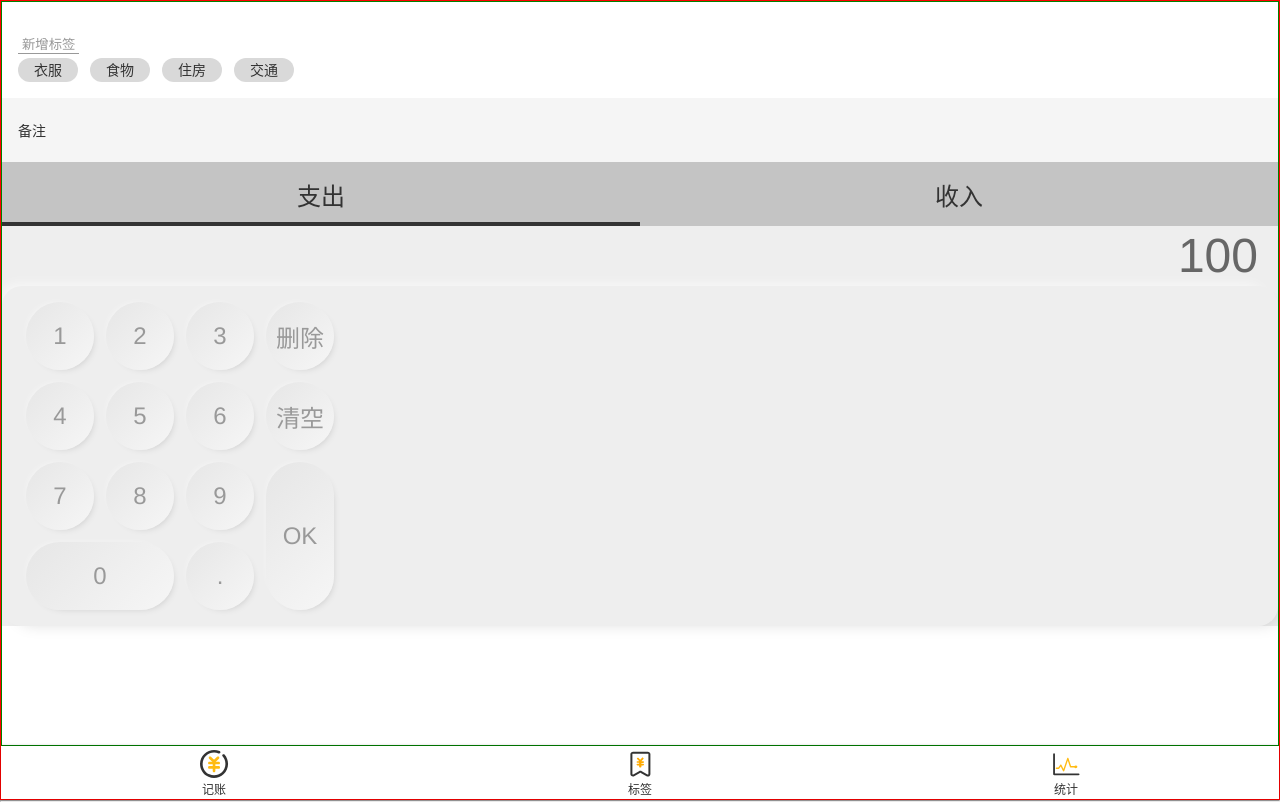
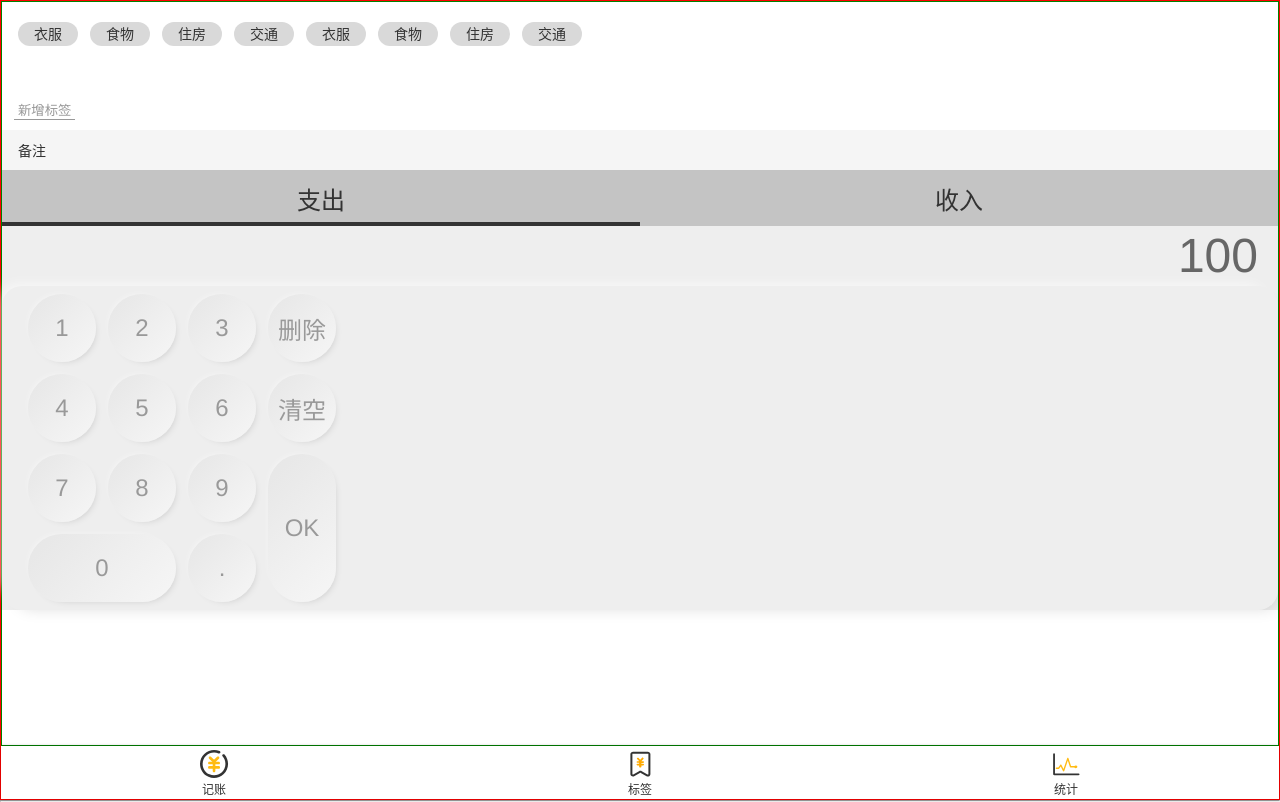
Before and after one commit to sherryYYX/money-code, a Vue app: page /#/ in a window 1280 px wide. Built offline with nearby package versions, Linux system fonts and the light colour scheme.

Commit message:
完成 Types 组件

```diff
--- a/src/components/Layout.vue
+++ b/src/components/Layout.vue
@@ -25,7 +25,6 @@
   height: 100vh;
   > .content{
     border: 1px solid green;
-    overflow: auto;
     flex-grow: 1;
   }
 }
--- /dev/null
+++ b/src/components/Money/Notes.vue
@@ -0,0 +1,41 @@
+<template>
+  <div>
+    <label class="notes">
+      <span class="name">备注</span>
+      <input type="text">
+    </label>
+  </div>
+</template>
+
+<script lang="ts">
+  import Vue from 'vue';
+  import {Component} from 'vue-property-decorator';
+
+  @Component
+  export default class Notes extends Vue {
+
+  }
+</script>
+
+<style lang="scss" scoped>
+  .notes {
+    font-size: 14px;
+    background: #f5f5f5;
+    padding-left: 16px;
+    display: flex;
+    align-items: center;
+
+    .name {
+      padding-right: 16px;
+    }
+
+    input {
+      height: 40px;
+      flex-grow: 1;
+      background: transparent;
+      border: none;
+      padding-right: 16px;
+    }
+  }
+
+</style>
--- /dev/null
+++ b/src/components/Money/NumberPad.vue
@@ -0,0 +1,80 @@
+<template>
+  <div class="numberPad">
+    <div class="output">100</div>
+    <div class="buttons">
+      <button style="grid-area: number-1">1</button>
+      <button style="grid-area: number-2">2</button>
+      <button style="grid-area: number-3">3</button>
+      <button style="grid-area: number-d">删除</button>
+      <button style="grid-area: number-4">4</button>
+      <button style="grid-area: number-5">5</button>
+      <button style="grid-area: number-6">6</button>
+      <button style="grid-area: number-s">清空</button>
+      <button style="grid-area: number-7">7</button>
+      <button style="grid-area: number-8">8</button>
+      <button style="grid-area: number-9">9</button>
+      <button style="grid-area: number-o" class="ok">OK</button>
+      <button style="grid-area: number-0" class="zero">0</button>
+      <button style="grid-area: number-p">.</button>
+    </div>
+  </div>
+</template>
+
+<script lang="ts">
+  import Vue from 'vue';
+  import {Component} from 'vue-property-decorator';
+
+  @Component
+  export default class NumberPad extends Vue {
+
+  }
+</script>
+
+<style lang="scss" scoped>
+  .numberPad {
+    background-color: #eee;
+    .output {
+      font-size: 48px;
+      font-family: Helvetica,serif ;
+      padding: 0 20px;
+      text-align: right;
+      color: #666;
+      line-height: 60px;
+    }
+    .buttons {
+      $button-width:80px;
+      $button-height:80px;
+
+      display: grid;
+      grid-template-areas:"number-1 number-2 number-3 number-d"
+      "number-4 number-5 number-6 number-s"
+      "number-7 number-8 number-9 number-o"
+      "number-0 number-0 number-p number-o";
+      grid-template-columns: repeat(4,$button-width);
+      grid-template-rows: repeat(4,$button-height);
+
+      box-shadow: -8px -8px 16px -10px rgba(255,255,255,1),8px 8px 16px -10px rgba(0,0,0,0.15);
+      padding: 2px 20px;
+      border-radius: 20px;
+      > button {
+        margin: 6px;
+        padding: 0;
+        border: 0;
+        display: block;
+        outline: none;
+        border-radius: calc(80px/2);
+        font-size: 24px;
+        font-family: Helvetica,serif;
+        font-weight: normal;
+        color: #999999;
+        background: linear-gradient(135deg,rgba(230,230,230,1) 0%,rgba(246,246,246,1) 100%);
+        box-shadow: -4px -4px 10px -8px rgba(255,255,255,1),4px 4px 10px -8px rgba(0,0,0, 0.3);
+        border: none;
+        &:active{
+          box-shadow: -4px -4px 10px -8px rgba(255,255,255,1) inset ,4px 4px 10px -8px rgba(0,0,0, 0.3) inset;
+          border: none;
+        }
+      }
+    }
+  }
+</style>
--- /dev/null
+++ b/src/components/Money/Tags.vue
@@ -0,0 +1,75 @@
+<template>
+  <div class="tags">
+    <ul class="current">
+      <li>衣服</li>
+      <li>食物</li>
+      <li>住房</li>
+      <li>交通</li>
+      <li>衣服</li>
+      <li>食物</li>
+      <li>住房</li>
+      <li>交通</li>
+    </ul>
+    <div class="new">
+      <button>新增标签</button>
+    </div>
+  </div>
+</template>
+
+<script lang="ts">
+  import Vue from 'vue';
+  import {Component} from 'vue-property-decorator';
+
+  @Component
+  export default class Tags extends Vue {
+
+  }
+</script>
+
+<style lang="scss" scoped>
+  @import "src/assets/style/helper";
+  .tags {
+    overflow-y: scroll;
+    font-size: 14px;
+    padding: 16px;
+    flex-grow: 1;
+    display: flex;
+    flex-direction: column;
+    min-height: 128px;
+    position: relative;
+    > .current {
+      display: flex;
+      flex-wrap: wrap;
+      > li {
+        $bg: #d9d9d9;
+        background: $bg;
+        $h: 24px;
+        height: $h;
+        line-height: $h;
+        border-radius: $h/2;
+        padding: 0 16px;
+        margin-right: 12px;
+        margin-top: 4px;
+        &.selected {
+          background: darken($bg, 50%);
+          color: white;
+        }
+      }
+    }
+    > .new {
+      padding-top: 16px;
+      button {
+        background: transparent;
+        border: none;
+        color: #999;
+        border-bottom: 1px solid;
+        padding: 0 4px;
+        position: absolute;
+        left: 12px;
+        bottom: 10px;
+
+      }
+    }
+  }
+
+</style>
--- /dev/null
+++ b/src/components/Money/Types.vue
@@ -0,0 +1,51 @@
+<template>
+  <div>
+    <ul class="types">
+      <li :class="type === '-' && 'selected' " @click="selectedType('-')">支出</li>
+      <li :class="type === '+' && 'selected' " @click="selectedType('+')">收入</li>
+    </ul>
+  </div>
+</template>
+
+<script lang="ts">
+  import Vue from 'vue';
+  import {Component, Prop} from 'vue-property-decorator';
+  @Component
+  export default class Types extends Vue{
+    @Prop(Number) xxx: number | undefined;
+    type = '-';
+    selectedType(type: string){
+      if(type !=='-' && type !== '+'){
+        throw new Error('type is unknown')
+      }
+      this.type=type;
+    }
+  }
+</script>
+
+<style lang="scss" scoped>
+  .types {
+    background: #c4c4c4;
+    display: flex;
+    text-align: center;
+    font-size: 24px;
+    > li {
+      width: 50%;
+      height: 56px;
+      display: flex;
+      justify-content: center;
+      align-items: center;
+      position: relative;
+      &.selected::after {
+        content: '';
+        position: absolute;
+        bottom: 0;
+        left: 0;
+        width: 100%;
+        height: 4px;
+        background: #333;
+      }
+    }
+  }
+
+</style>
--- a/src/views/money.vue
+++ b/src/views/money.vue
@@ -1,193 +1,30 @@
 <template>
   <Layout>
-    <div class="tags">
-      <ul class="current">
-        <li>衣服</li>
-        <li>食物</li>
-        <li>住房</li>
-        <li>交通</li>
-      </ul>
-      <div class="new">
-        <button>新增标签</button>
-      </div>
-    </div>
-
-    <div>
-      <label class="notes">
-        <span class="name">备注</span>
-        <input type="text">
-      </label>
-    </div>
-
-    <div>
-      <ul class="types">
-        <li class="selected">支出</li>
-        <li>收入</li>
-      </ul>
-    </div>
-
-    <div class="numberPad">
-      <div class="output">100</div>
-      <div class="buttons">
-        <button style="grid-area: number-1">1</button>
-        <button style="grid-area: number-2">2</button>
-        <button style="grid-area: number-3">3</button>
-        <button style="grid-area: number-d">删除</button>
-        <button style="grid-area: number-4">4</button>
-        <button style="grid-area: number-5">5</button>
-        <button style="grid-area: number-6">6</button>
-        <button style="grid-area: number-s">清空</button>
-        <button style="grid-area: number-7">7</button>
-        <button style="grid-area: number-8">8</button>
-        <button style="grid-area: number-9">9</button>
-        <button style="grid-area: number-o" class="ok">OK</button>
-        <button style="grid-area: number-0" class="zero">0</button>
-        <button style="grid-area: number-p">.</button>
-      </div>
-    </div>
-
-
-
+    <Tags></Tags>
+    <Notes></Notes>
+    <Types :xxx=" 12333 "></Types>
+    <NumberPad></NumberPad>
   </Layout>
 </template>
 
 <script lang="ts">
   import Vue from 'vue';
   import {Component} from 'vue-property-decorator';
-
-  @Component
+  import Tags from '@/components/Money/Tags.vue';
+  import Notes from '@/components/Money/Notes.vue';
+  import Types from '@/components/Money/Types.vue';
+  import NumberPad from '@/components/Money/NumberPad.vue';
+  @Component({
+    components: {NumberPad, Types, Notes, Tags}
+  })
   export default class Money extends Vue {
 
   }
 </script>
 
 <style lang="scss" scoped>
-  @import "src/assets/style/helper";
-  .tags {
-    font-size: 14px;
-    padding: 16px;
-    flex-grow: 1;
-    display: flex;
-    flex-direction: column-reverse;
-    > .current {
-      display: flex;
-      flex-wrap: wrap;
-      > li {
-        $bg: #d9d9d9;
-        background: $bg;
-        $h: 24px;
-        height: $h;
-        line-height: $h;
-        border-radius: $h/2;
-        padding: 0 16px;
-        margin-right: 12px;
-        margin-top: 4px;
-        &.selected {
-          background: darken($bg, 50%);
-          color: white;
-        }
-      }
-    }
-    > .new {
-      padding-top: 16px;
-      button {
-        background: transparent;
-        border: none;
-        color: #999;
-        border-bottom: 1px solid;
-        padding: 0 4px;
-      }
-    }
-  }
 
-  .notes {
-    font-size: 14px;
-    background: #f5f5f5;
-    padding-left: 16px;
-    display: flex;
-    align-items: center;
 
-    .name {
-      padding-right: 16px;
-    }
 
-    input {
-      height: 64px;
-      flex-grow: 1;
-      background: transparent;
-      border: none;
-      padding-right: 16px;
-    }
-  }
 
-  .types {
-    background: #c4c4c4;
-    display: flex;
-    text-align: center;
-    font-size: 24px;
-    > li {
-      width: 50%;
-      height: 64px;
-      display: flex;
-      justify-content: center;
-      align-items: center;
-      position: relative;
-      &.selected::after {
-        content: '';
-        position: absolute;
-        bottom: 0;
-        left: 0;
-        width: 100%;
-        height: 4px;
-        background: #333;
-      }
-    }
-  }
-
-  .numberPad {
-    background-color: #eee;
-    .output {
-      font-size: 48px;
-      font-family: Helvetica,serif ;
-      padding: 0 20px;
-      text-align: right;
-      color: #666;
-      line-height: 60px;
-    }
-    .buttons {
-      $button-width:80px;
-      $button-height:80px;
-
-      display: grid;
-      grid-template-areas:"number-1 number-2 number-3 number-d"
-          "number-4 number-5 number-6 number-s"
-          "number-7 number-8 number-9 number-o"
-          "number-0 number-0 number-p number-o";
-      grid-template-columns: repeat(4,$button-width);
-      grid-template-rows: repeat(4,$button-height);
-
-      box-shadow: -8px -8px 16px -10px rgba(255,255,255,1),8px 8px 16px -10px rgba(0,0,0,0.15);
-      padding: 10px 18px;
-      border-radius: 20px;
-      > button {
-        margin: 6px;
-        padding: 0;
-        border: 0;
-        display: block;
-        outline: none;
-        border-radius: calc(80px/2);
-        font-size: 24px;
-        font-family: Helvetica,serif;
-        font-weight: normal;
-        color: #999999;
-        background: linear-gradient(135deg,rgba(230,230,230,1) 0%,rgba(246,246,246,1) 100%);
-        box-shadow: -4px -4px 10px -8px rgba(255,255,255,1),4px 4px 10px -8px rgba(0,0,0, 0.3);
-        border: none;
-        &:active{
-          box-shadow: -4px -4px 10px -8px rgba(255,255,255,1) inset ,4px 4px 10px -8px rgba(0,0,0, 0.3) inset;
-          border: none;
-        }
-      }
-    }
-  }
 </style>
```
